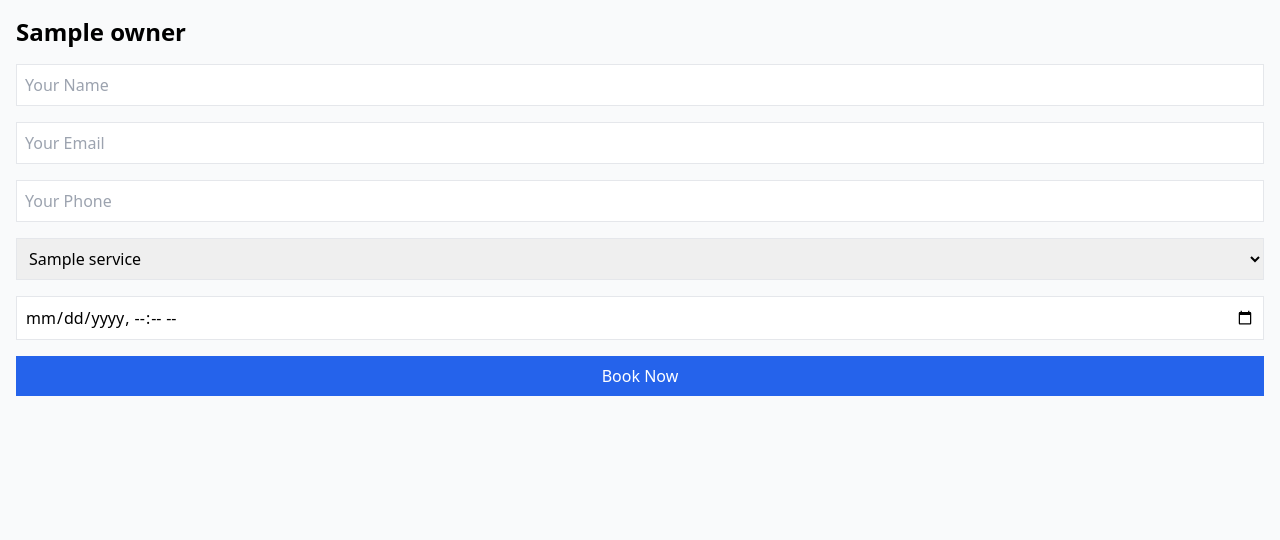
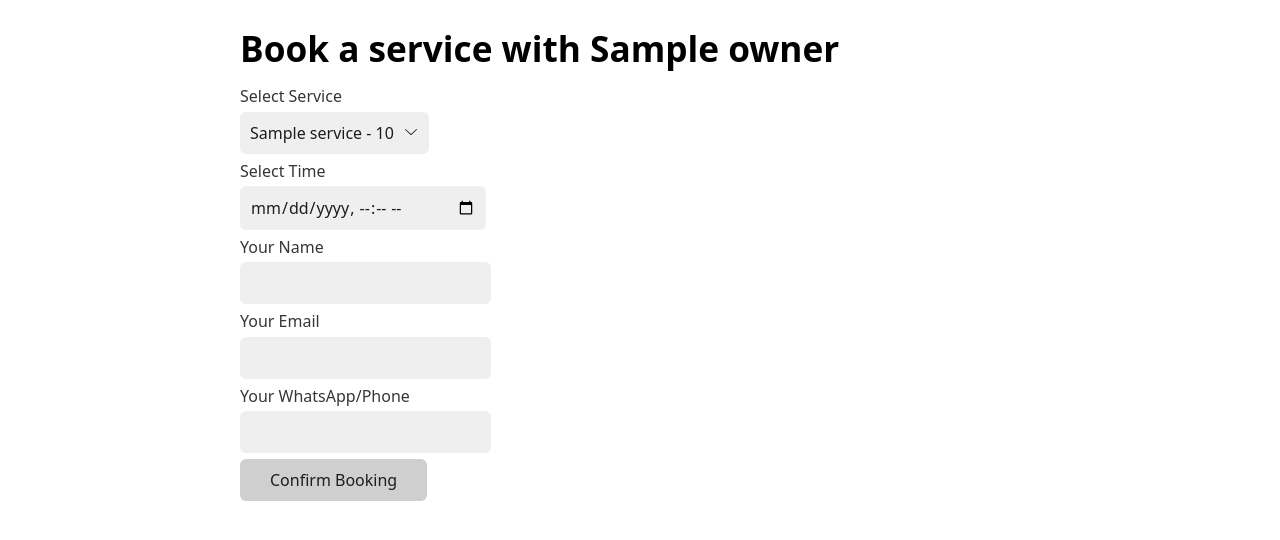
Before and after one commit to baderGorchene/autonomous, a Python web app: template templates/booking.html in a window 1280 px wide. Shown: the top 540 px of the page. Run offline with Jinja, Linux system fonts and the light colour scheme; the template is opened without the code that fills it: most values are stand-ins (such as "Sample title", 1, 10 or a date in 2020); some libraries are stand-ins or nearby versions.

Commit message:
Add booking.html template with multi-language support and service selection form

```diff
--- a/commit_msg.txt
+++ b/commit_msg.txt
@@ -1 +1 @@
-Implement GET route for public booking page and setup context rendering
+Add booking.html template with multi-language support and service selection form
--- a/templates/booking.html
+++ b/templates/booking.html
@@ -1 +1,33 @@
-{% extends "base.html" %}{% block content %}<h1 class="text-2xl font-bold mb-4">{{ owner.business_name }}</h1><form action="/book/{{ owner.slug }}/submit?lang={{ lang }}" method="POST" class="space-y-4"><input type="text" name="customer_name" placeholder="Your Name" required class="w-full p-2 border"><input type="email" name="customer_email" placeholder="Your Email" required class="w-full p-2 border"><input type="tel" name="customer_phone" placeholder="Your Phone" required class="w-full p-2 border"><select name="service" class="w-full p-2 border">{% for service in services %}<option value="{{ service }}">{{ service }}</option>{% endfor %}</select><input type="datetime-local" name="booking_time" required class="w-full p-2 border"><button type="submit" class="bg-blue-600 text-white p-2 w-full">Book Now</button></form>{% endblock %}
+<!DOCTYPE html>
+<html lang="{{ lang }}" {% if lang == 'ar' %}dir="rtl"{% endif %}>
+<head>
+    <meta charset="UTF-8">
+    <title>{{ _('Book with') }} {{ owner.business_name }}</title>
+    <link rel="stylesheet" href="https://cdn.jsdelivr.net/npm/water.css@2/out/water.css">
+</head>
+<body>
+    <h1>{{ _('Book a service with') }} {{ owner.business_name }}</h1>
+    <form action="/book/{{ owner.slug }}/confirm" method="POST">
+        <label for="service">{{ _('Select Service') }}</label>
+        <select name="service" id="service" required>
+            {% for service in owner.services_json %}
+                <option value="{{ service.name }}">{{ service.name }} - {{ service.price }}</option>
+            {% endfor %}
+        </select>
+
+        <label for="datetime">{{ _('Select Time') }}</label>
+        <input type="datetime-local" name="datetime" id="datetime" required>
+
+        <label for="name">{{ _('Your Name') }}</label>
+        <input type="text" name="customer_name" required>
+
+        <label for="email">{{ _('Your Email') }}</label>
+        <input type="email" name="customer_email" required>
+
+        <label for="phone">{{ _('Your WhatsApp/Phone') }}</label>
+        <input type="tel" name="customer_phone" required>
+
+        <button type="submit">{{ _('Confirm Booking') }}</button>
+    </form>
+</body>
+</html>
```
Also changed, not shown: PROGRESS.md (+5 -0 lines), memory.json (+7 -4 lines).
